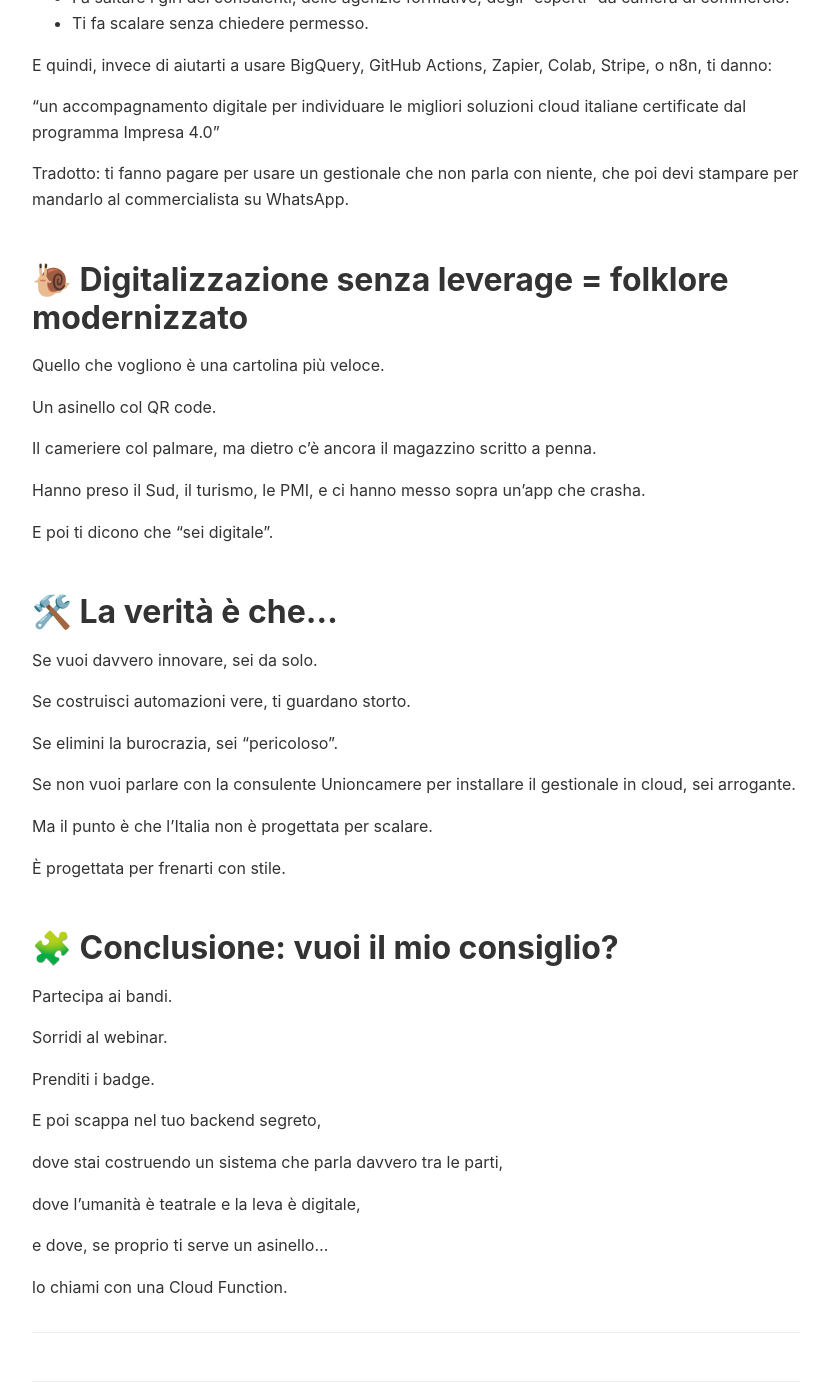
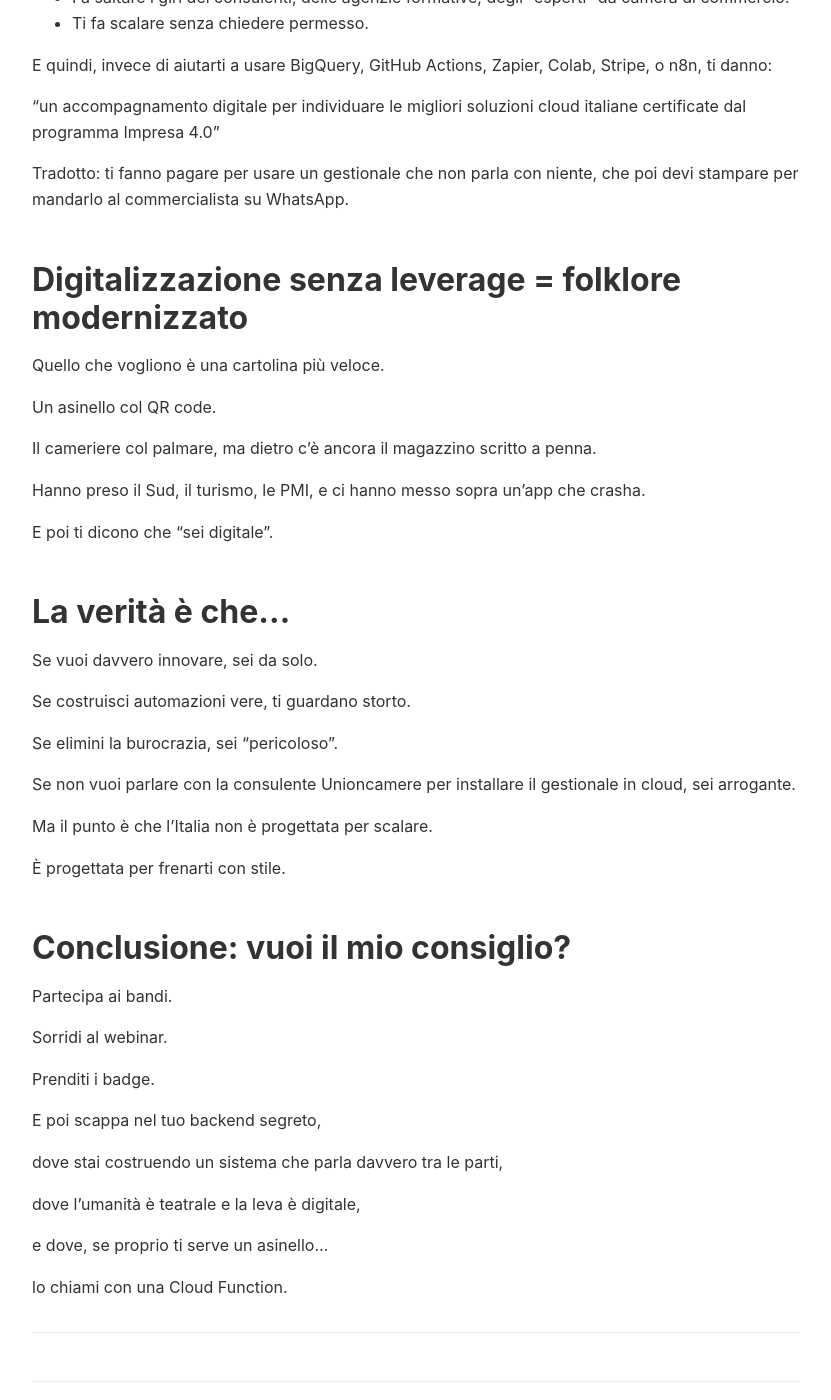
Before and after one commit to ste-hue/xitnode.github.io, a Jekyll site: the page built from _posts/2025-06-19-digitalizzati-o-muori-ma-solo-col-cloud-approvato-da-bruxelles.md, in a window 1280 px wide and 1400 px high, scrolled down 1032 px. Shown: the whole window, without its empty margins (224-1055 px from the left). Built offline with Jekyll 4.4.1, drawn with Linux system fonts in a browser that asks for light colours; some of the changed text lies outside the part shown.

```diff
--- a/_posts/2025-06-19-digitalizzati-o-muori-ma-solo-col-cloud-approvato-da-bruxelles.md
+++ b/_posts/2025-06-19-digitalizzati-o-muori-ma-solo-col-cloud-approvato-da-bruxelles.md
@@ -8,7 +8,7 @@ tags: [xitnode, ossessione]
 
 Ti vogliamo innovativo, purché tu usi lo stesso gestionale del consorzio dei lampadari del Triveneto.
 
-# **🏛️ La nuova religione:**
+# **La nuova religione:**
 
 # **Digitalizzazione a norma di bando**
 
@@ -24,7 +24,7 @@ Quindi quando dicono “trasformazione digitale”, quello che intendono è:
 
 Ti digitalizzano, ma con il freno a mano tirato, l’F24 in tasca e il badge del Ministero sul desktop.
 
-# **🧠 Perché lo fanno?**
+# **Perché lo fanno?**
 
 Perché la vera digitalizzazione è pericolosa.
 
@@ -39,7 +39,7 @@ E quindi, invece di aiutarti a usare BigQuery, GitHub Actions, Zapier, Colab, St
 
 Tradotto: ti fanno pagare per usare un gestionale che non parla con niente, che poi devi stampare per mandarlo al commercialista su WhatsApp.
 
-# **🐌 Digitalizzazione senza leverage = folklore modernizzato**
+# **Digitalizzazione senza leverage = folklore modernizzato**
 
 Quello che vogliono è una cartolina più veloce.
 
@@ -51,7 +51,7 @@ Hanno preso il Sud, il turismo, le PMI, e ci hanno messo sopra un’app che cras
 
 E poi ti dicono che “sei digitale”.
 
-# **🛠️ La verità è che…**
+# **La verità è che…**
 
 Se vuoi davvero innovare, sei da solo.
 
@@ -65,7 +65,7 @@ Ma il punto è che l’Italia non è progettata per scalare.
 
 È progettata per frenarti con stile.
 
-# **🧩 Conclusione: vuoi il mio consiglio?**
+# **Conclusione: vuoi il mio consiglio?**
 
 Partecipa ai bandi.
 
```
